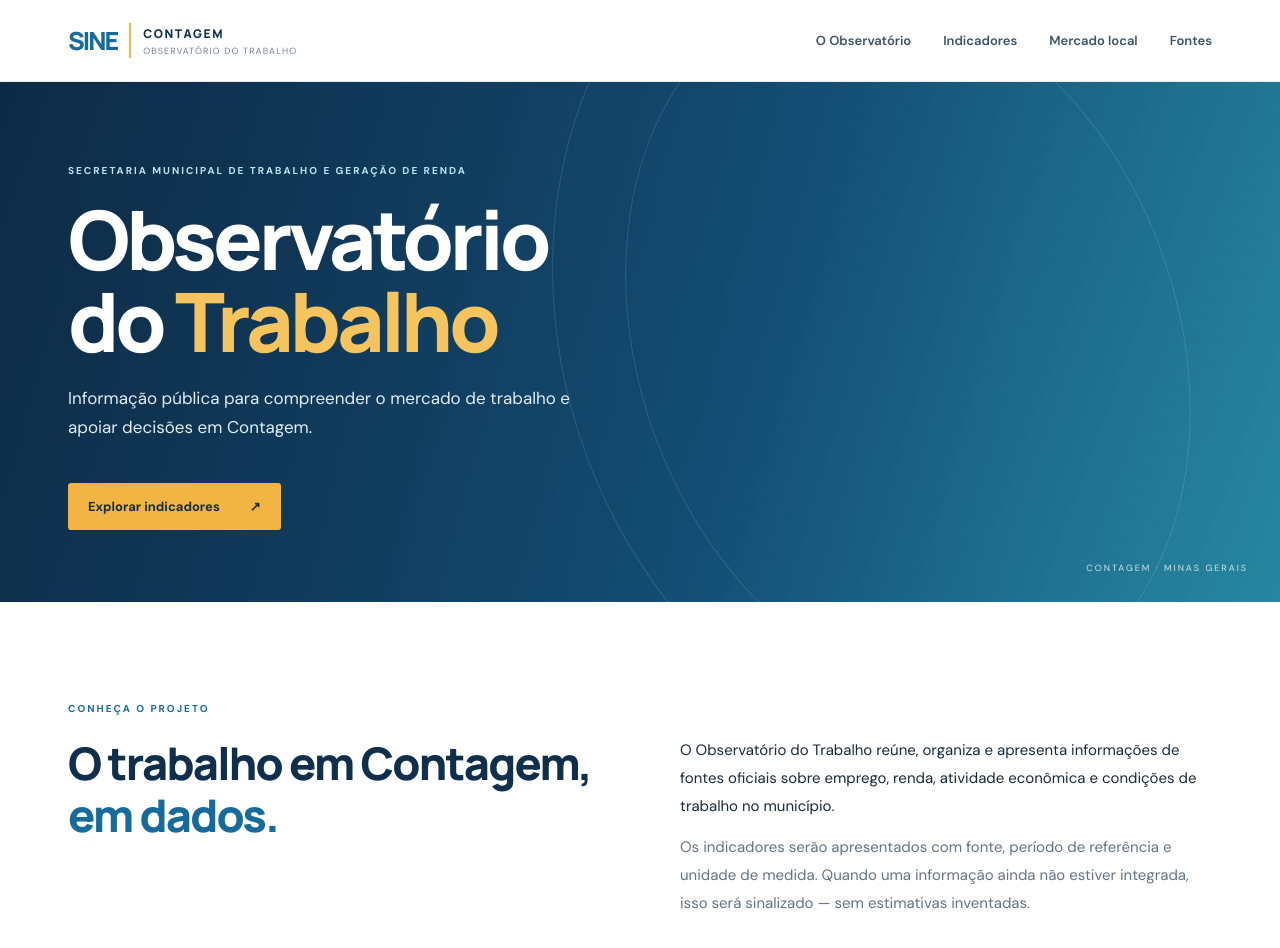
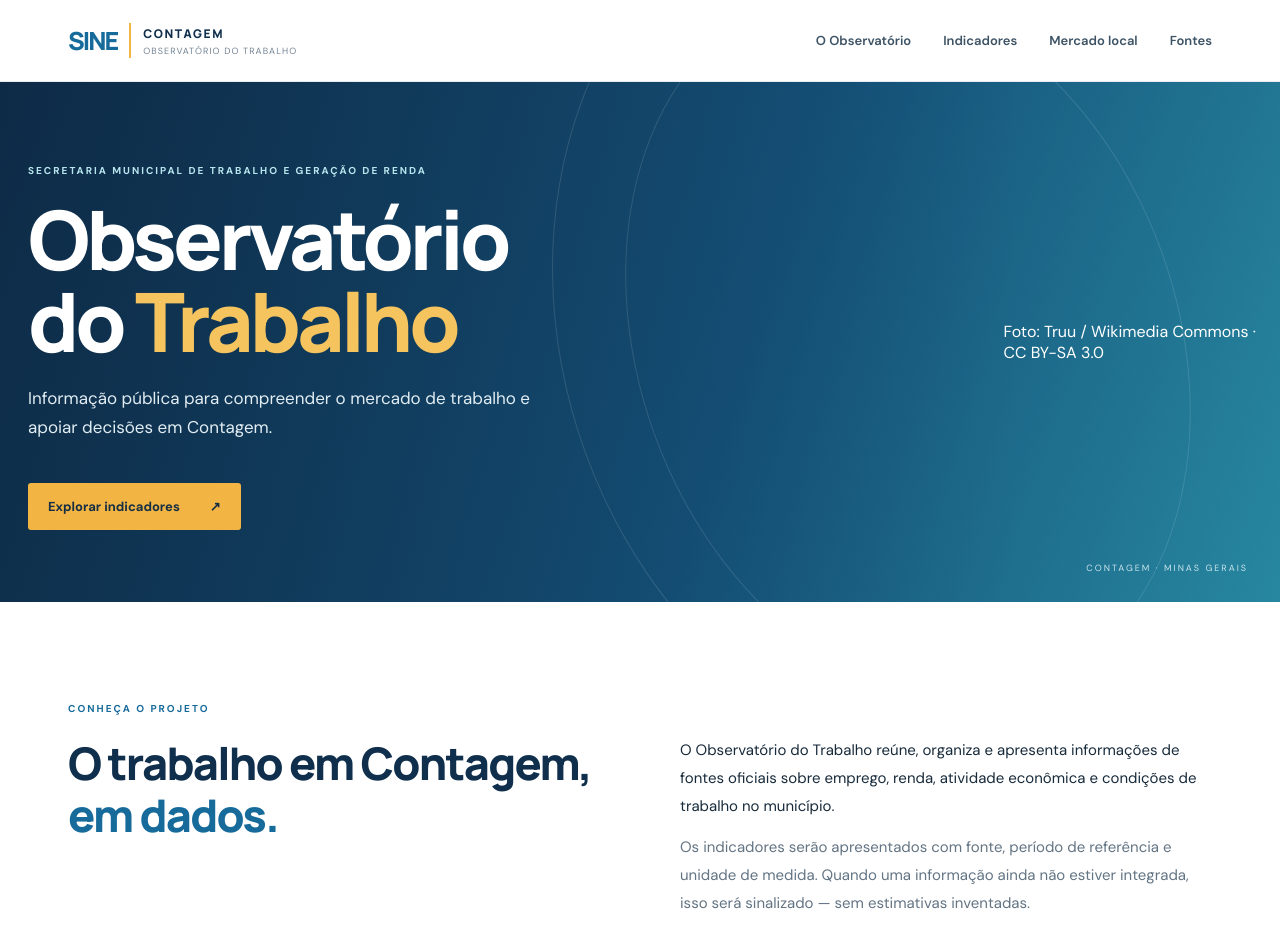
Before and after one commit to laviniahott-commits/sine-contagem, a plain HTML site: page index.html in a window 1280 px wide. Shown: the top 948 px of the page. Drawn offline with Linux system fonts and the light colour scheme.

Commit message:
Inclui crédito da fotografia do Itaú Power Shopping

```diff
--- a/index.html
+++ b/index.html
@@ -38,6 +38,7 @@
         <a class="primary-link" href="#indicadores">Explorar indicadores <span aria-hidden="true">↗</span></a>
       </div>
       <div class="hero-note">CONTAGEM · MINAS GERAIS</div>
+      <a class="hero-credit" href="https://commons.wikimedia.org/wiki/File:Ita%C3%BA_Power_Shopping_em_Contagem_(MG).jpg" target="_blank" rel="noopener">Foto: Truu / Wikimedia Commons · CC BY-SA 3.0</a>
     </section>
 
     <section class="intro section-wrap" id="observatorio">
```
